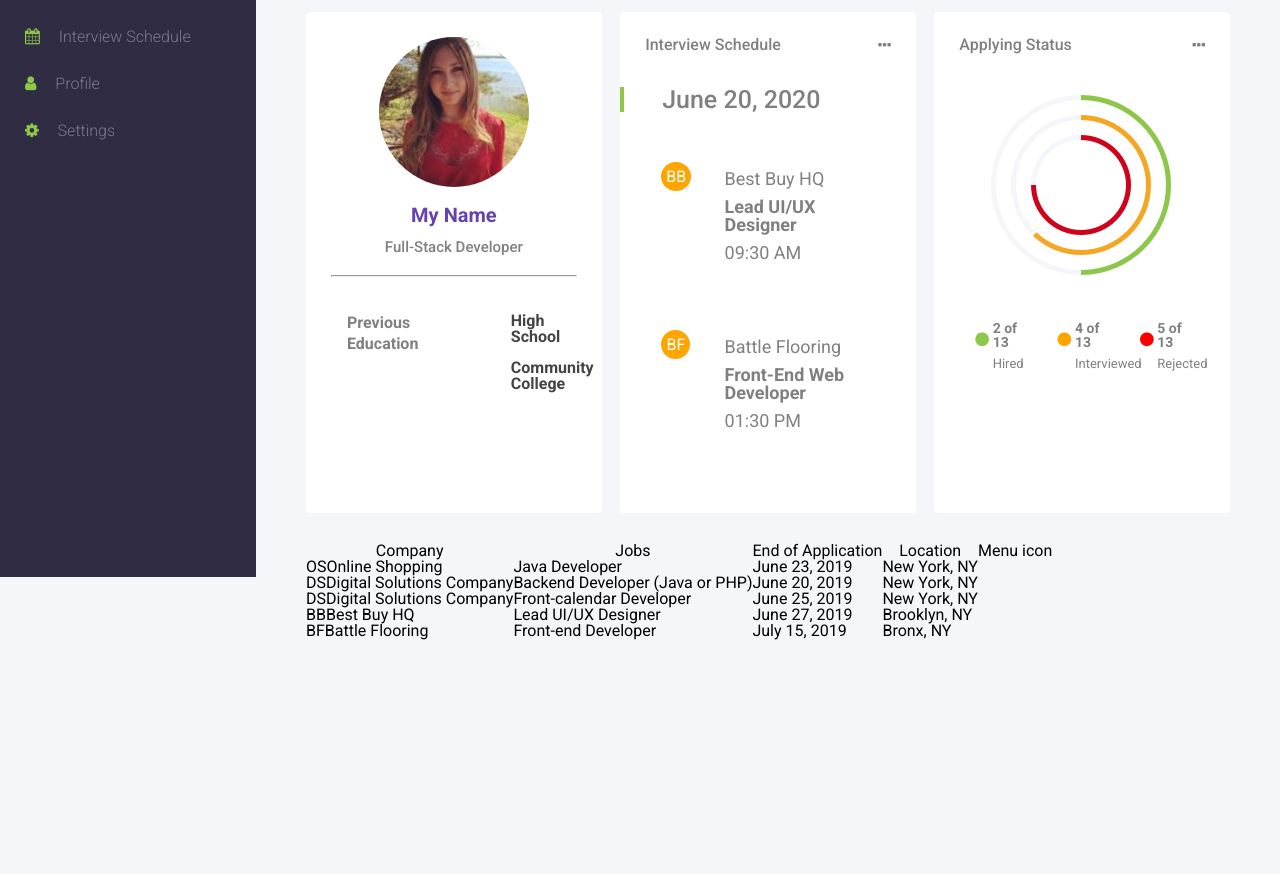
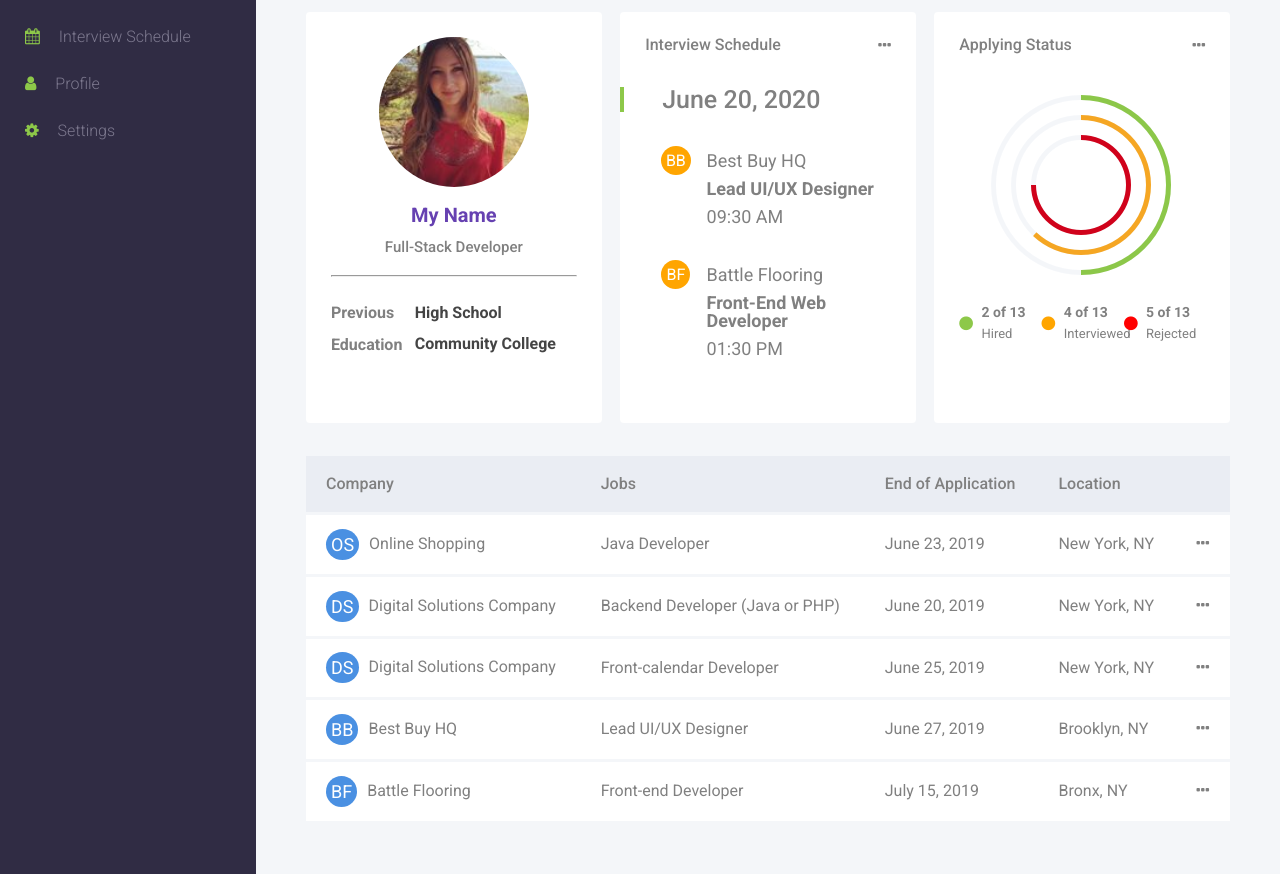
Before and after one commit to rudyjm3/dash-board, a React app: page / in a window 1280 px wide. Shown: the part 223-1097 px from the top of the page. Before the commit the page ends 971 px from the top, so only its background shows below. Built offline with nearby package versions, Linux system fonts and the light colour scheme.

Commit message:
Styling for table section finished, and any html updates for it. Side menu height fixed to be 100% of the page. Grid import commented out.

```diff
--- a/assets/sass/_content-area.scss
+++ b/assets/sass/_content-area.scss
@@ -58,18 +58,22 @@
       font-weight: 600;
       width: 30%;
       text-align: left;
-      line-height: 1.3;
+      line-height: 2;
+      padding: 0;
     }
     .sch-section {
       display: inline-block;
       float: right;
-      span {
+      width: 70%;
+      padding: 0;
+      padding-left: 10px;
+      padding-top: 8px;
+      .schools {
         display: block;
         text-align: left;
         font-weight: 700;
         color: #444;
         margin-bottom: 15px;
-        width: 70%;
       }
     }
   }
--- a/assets/sass/_table-area.scss
+++ b/assets/sass/_table-area.scss
@@ -0,0 +1,35 @@
+table {
+  width: 100%;
+  border-collapse:separate;
+                border-spacing:0 3px;
+  thead {
+    tr {
+      th {
+        background: $tableHeaderBG;
+        padding: 20px;
+        color: $grey;
+        text-align: left;
+        font-weight: 500;
+      }
+    }
+  }
+  tbody {
+    tr {
+      td {
+        background: white;
+        padding: 20px;
+        color: grey;
+        .company-letters {
+          background: #4a90e2;
+          padding: 5px;
+          font-size: 18px;
+          border-radius: 50%;
+          text-align: center;
+          vertical-align: middle;
+          color: white;
+          margin-right: 10px;
+        }
+      }
+    }
+  }
+}
--- a/assets/sass/_variables.scss
+++ b/assets/sass/_variables.scss
@@ -7,6 +7,7 @@ $offWhite: #F4F6FA;
 $purpleGrey: #7D798F;
 $grey: grey;
 $lightGrey: #f4f6f9;
+$tableHeaderBG: #eaedf3;
 // Font Colors
 
 
--- a/assets/sass/main.scss
+++ b/assets/sass/main.scss
@@ -1,7 +1,7 @@
 @import url( 'https://fonts.googleapis.com/css?family=Roboto:100,300,400,500,700');
 @import "reset";
 @import "variables";
-@import "grid";
+/*@import "grid";*/
 @import "content-area";
 @import "table-area";
 
@@ -11,10 +11,10 @@
   margin: 0;
 box-sizing: border-box;
  }
-body {
+html, body {
   font-family: 'Roboto', sans-serif;
   background: $lightGrey;
-  height: 100%;
+  position: relative;
 }
 
 .side-menu-container {
@@ -22,7 +22,6 @@ body {
   position: absolute;
   top: 0;
   bottom: 0;
-  height: 100%;
   background: $purpleLight;
   max-width: 20%;
   width: 20%;
--- a/public/index.html
+++ b/public/index.html
@@ -149,7 +149,7 @@
             Location
           </th>
           <th>
-            Menu icon
+
           </th>
         </tr>
       </thead>
@@ -160,30 +160,35 @@
           <td>Java Developer</td>
           <td>June 23, 2019</td>
           <td>New York, NY</td>
+          <td><span class="menu-icon-table"><i class="fa fa-ellipsis-h" aria-hidden="true"></i></span></td>
         </tr>
         <tr>
           <td><span class="company-letters">DS</span>Digital Solutions Company</td>
           <td>Backend Developer (Java or PHP)</td>
           <td>June 20, 2019</td>
           <td>New York, NY</td>
+          <td><span class="menu-icon-table"><i class="fa fa-ellipsis-h" aria-hidden="true"></i></span></td>
         </tr>
         <tr>
           <td><span class="company-letters">DS</span>Digital Solutions Company</td>
           <td>Front-calendar Developer</td>
           <td>June 25, 2019</td>
           <td>New York, NY</td>
+          <td><span class="menu-icon-table"><i class="fa fa-ellipsis-h" aria-hidden="true"></i></span></td>
         </tr>
         <tr>
           <td><span class="company-letters">BB</span>Best Buy HQ</td>
           <td>Lead UI/UX Designer</td>
           <td>June 27, 2019</td>
           <td>Brooklyn, NY</td>
+          <td><span class="menu-icon-table"><i class="fa fa-ellipsis-h" aria-hidden="true"></i></span></td>
         </tr>
         <tr>
           <td><span class="company-letters">BF</span>Battle Flooring</td>
           <td>Front-end Developer</td>
           <td>July 15, 2019</td>
           <td>Bronx, NY</td>
+          <td><span class="menu-icon-table"><i class="fa fa-ellipsis-h" aria-hidden="true"></i></span></td>
         </tr>
       </tbody>
     </table>
```
Also changed, not shown: public/css/main.css.
